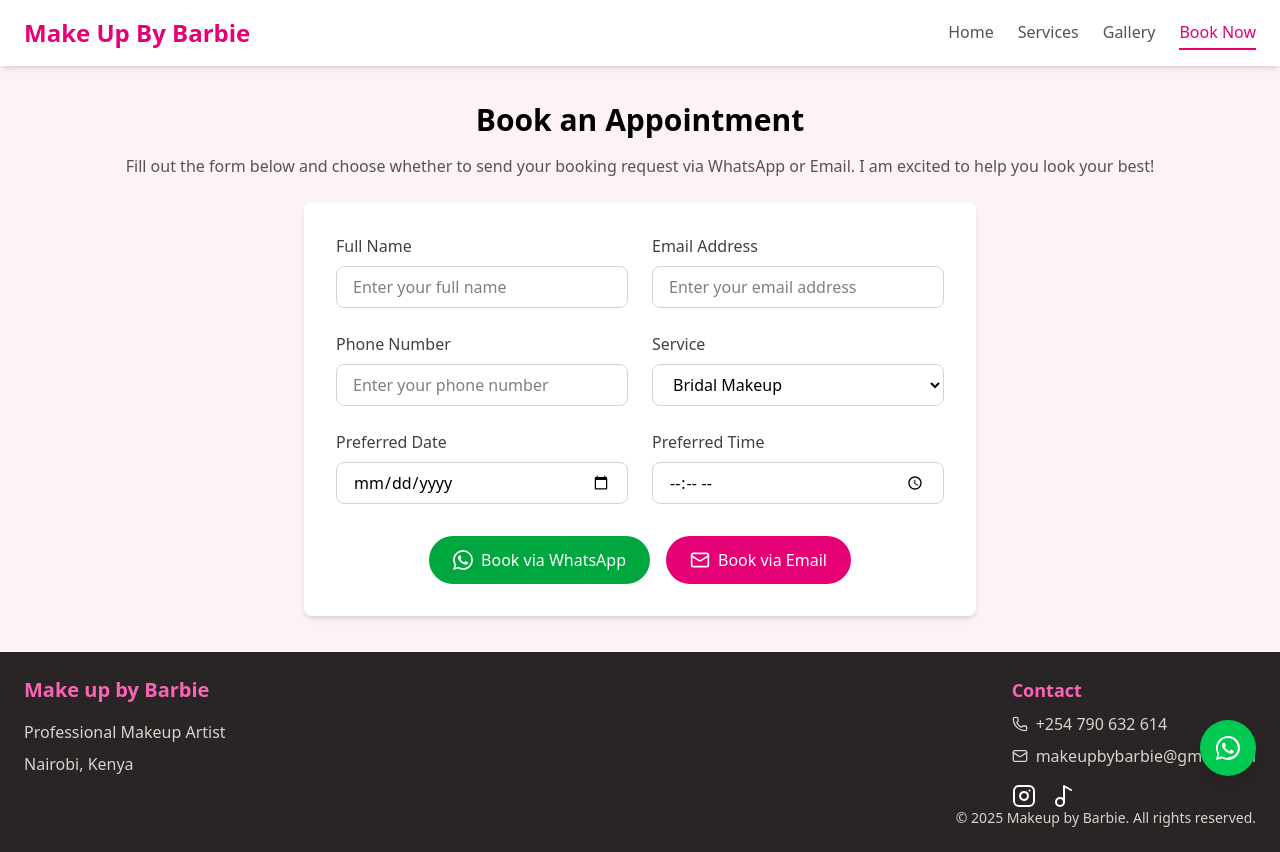
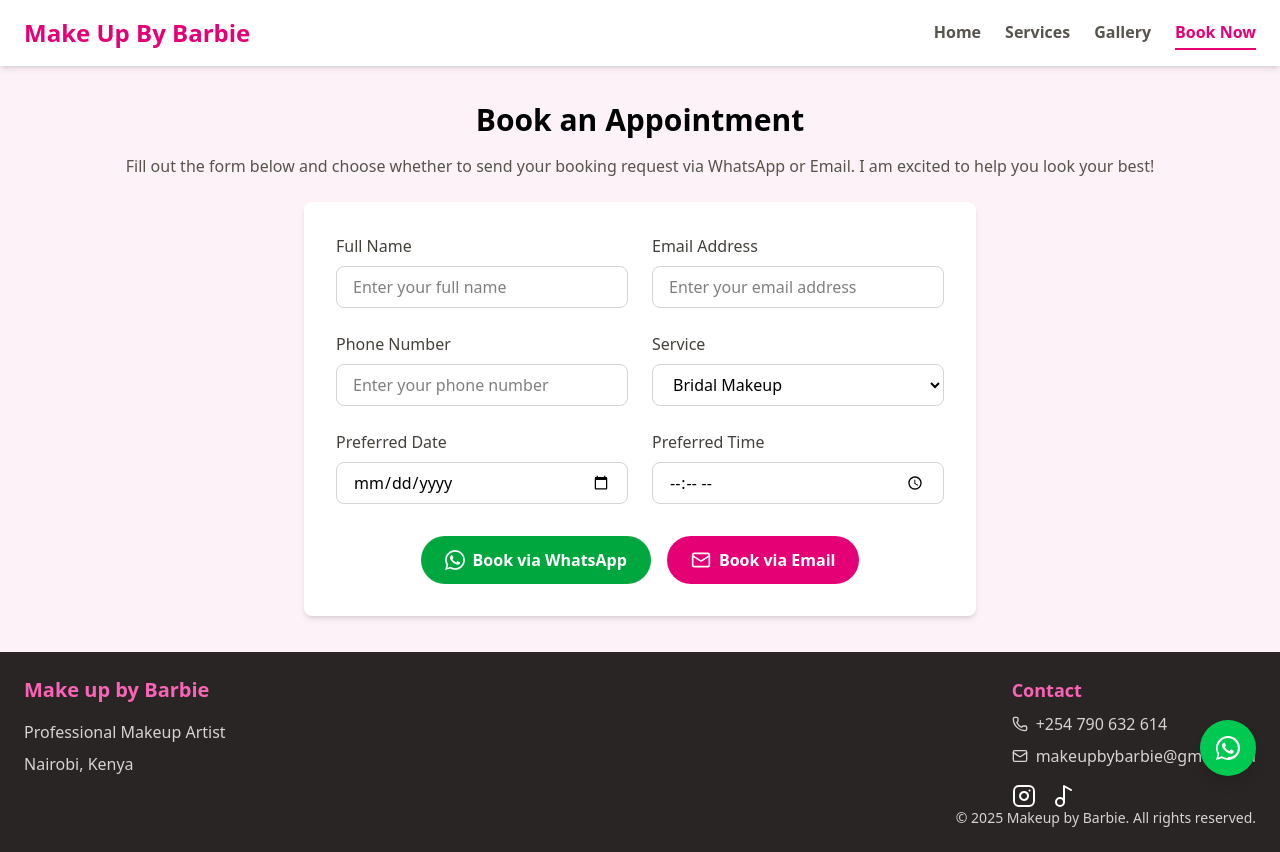
Before and after one commit to Eliudgt3rs/MakeUpArtist, a React (Vite) app: page /booking in a window 1280 px wide. Built offline with nearby package versions, Linux system fonts and the light colour scheme.

Commit message:
Enhance UI consistency by applying font weight adjustments across Booking, Gallery, Home, and Navigation components

```diff
--- a/src/Pages/Booking.jsx
+++ b/src/Pages/Booking.jsx
@@ -175,7 +175,7 @@ const BookingPage = () => {
               href={whatsappLink}
               target="_blank"
               rel="noopener noreferrer"
-              className="bg-green-600 text-white px-6 py-3 rounded-4xl flex items-center justify-center hover:bg-green-700 transition-colors"
+              className="bg-green-600 font-semibold text-white px-6 py-3 rounded-4xl flex items-center justify-center hover:bg-green-700 transition-colors"
             >
               <svg
                 className="w-5 h-5 mr-2"
@@ -190,7 +190,7 @@ const BookingPage = () => {
 
             <button
               onClick={handleEmailBooking}
-              className="bg-pink-600 text-white px-6 py-3 rounded-4xl flex items-center justify-center hover:bg-pink-700 transition-colors"
+              className="bg-pink-600 font-semibold text-white px-6 py-3 rounded-4xl flex items-center justify-center hover:bg-pink-700 transition-colors"
             >
               <Mail className="w-5 h-5 mr-2" />
               Book via Email
--- a/src/Pages/Gallery.jsx
+++ b/src/Pages/Gallery.jsx
@@ -1,3 +1,4 @@
+/* eslint-disable no-unused-vars */
 import { motion } from 'framer-motion';
 
 const GalleryPage = () => {
--- a/src/Pages/Home.jsx
+++ b/src/Pages/Home.jsx
@@ -52,7 +52,7 @@ const HomePage = () => {
             <h2 className="text-4xl md:text-5xl font-semibold text-stone-800 leading-tight mb-6">
               Enhance Your Natural Beauty.
             </h2>
-            <p className="text-stone-600 mb-8 text-lg">
+            <p className="text-stone-600 font-semibold mb-8 text-lg">
               Professional make up services tailored to your unique style and occasion. From bridal glam to everyday elegance, I bring out the best in you.
             </p>
             <div className="flex flex-wrap gap-3">
--- a/src/Pages/Navigation.jsx
+++ b/src/Pages/Navigation.jsx
@@ -14,7 +14,7 @@ const Navigation = () => {
   const isActive = (path) => location.pathname === path;
 
   return (
-    <nav className="bg-white shadow-md relative z-50">
+    <nav className="bg-white shadow-md relative z-50 font-semibold">
       <div className="container mx-auto px-6 py-4">
         <div className="flex justify-between items-center">
           {/* Logo */}
@@ -65,7 +65,7 @@ const Navigation = () => {
         </div>
 
         {/* Mobile Dropdown Menu */}
-        <div className={`md:hidden z-20 sticky:top-0 transition-all duration-300 ease-in-out ${
+        <div className={`md:hidden font-semibold z-20 sticky:top-0 transition-all duration-300 ease-in-out ${
           isMobileMenuOpen
             ? 'max-h-96 opacity-100 mt-4'
             : 'max-h-0 opacity-0 overflow-hidden mt-0'
```
